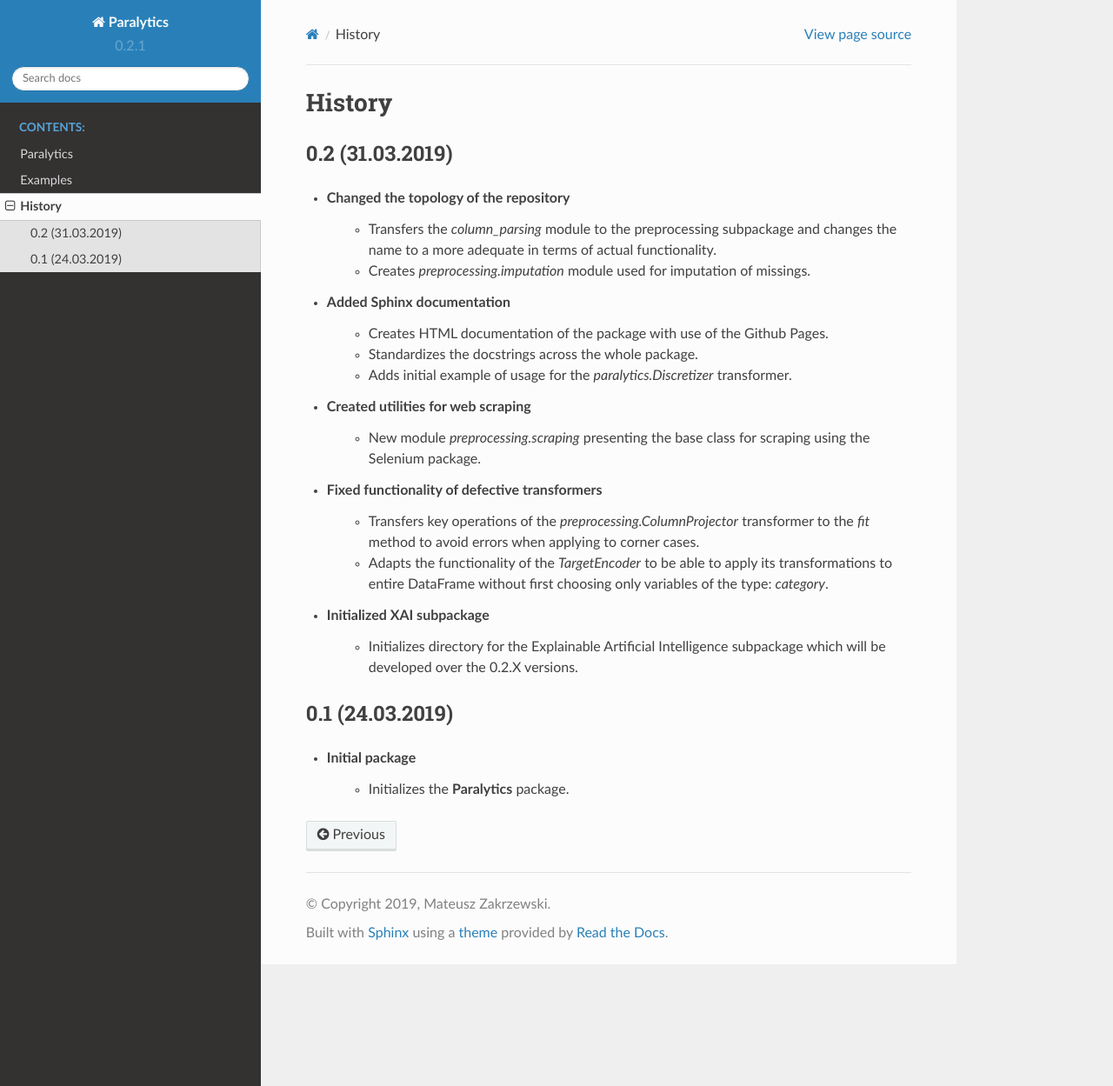
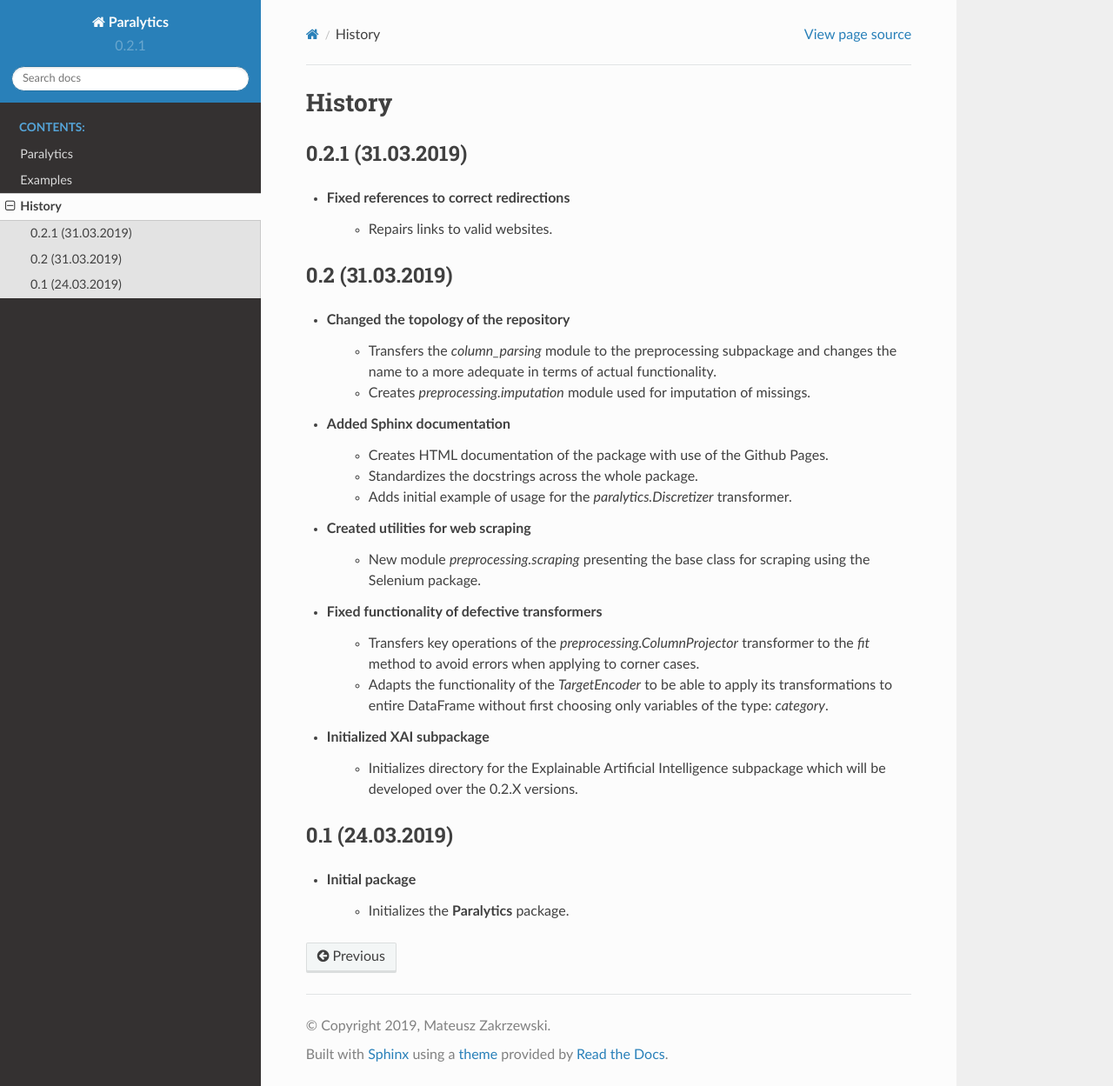
Before and after one commit to mrtovsky/Paralytics, a Sphinx documentation site: the page built from docs/changelog.rst, in a window 1280 px wide and 1249 px high. Shown: the whole window at 87% size. Built offline with Sphinx 7.4.7 and the Read the Docs theme 2.0.0, drawn with Linux system fonts in a browser that asks for light colours.

Commit message:
@fix: References to correct redirections.

```diff
--- a/CHANGELOG.rst
+++ b/CHANGELOG.rst
@@ -1,5 +1,10 @@
 History
 =======
+
+0.2.1 (31.03.2019)
+------------------
+* Fixed references to correct redirections
+    * Repairs links to valid websites.
 
 0.2 (31.03.2019)
 ----------------
--- a/README.rst
+++ b/README.rst
@@ -67,4 +67,4 @@ The easiest way to install the package is using ``pip``: ::
 
 or directly from the github `repository <https://github.com/mrtovsky/Paralytics.git>`_: ::
 
-    pip install git+https://github.com/Paralytics/Paralytics.git
+    pip install git+https://github.com/mrtovsky/Paralytics.git
--- a/docs/html/index.html
+++ b/docs/html/index.html
@@ -170,8 +170,9 @@
 </ul>
 </li>
 <li class="toctree-l1"><a class="reference internal" href="changelog.html">History</a><ul>
-<li class="toctree-l2"><a class="reference internal" href="changelog.html#id1">0.2 (31.03.2019)</a></li>
-<li class="toctree-l2"><a class="reference internal" href="changelog.html#id2">0.1 (24.03.2019)</a></li>
+<li class="toctree-l2"><a class="reference internal" href="changelog.html#id1">0.2.1 (31.03.2019)</a></li>
+<li class="toctree-l2"><a class="reference internal" href="changelog.html#id2">0.2 (31.03.2019)</a></li>
+<li class="toctree-l2"><a class="reference internal" href="changelog.html#id3">0.1 (24.03.2019)</a></li>
 </ul>
 </li>
 </ul>
--- a/docs/html/readme.html
+++ b/docs/html/readme.html
@@ -225,7 +225,7 @@ process automatically. Mainly used packages across the <strong>Paralytics</stron
 </pre></div>
 </div>
 <p>or directly from the github <a class="reference external" href="https://github.com/mrtovsky/Paralytics.git">repository</a>:</p>
-<div class="highlight-default notranslate"><div class="highlight"><pre><span></span><span class="n">pip</span> <span class="n">install</span> <span class="n">git</span><span class="o">+</span><span class="n">https</span><span class="p">:</span><span class="o">//</span><span class="n">github</span><span class="o">.</span><span class="n">com</span><span class="o">/</span><span class="n">Paralytics</span><span class="o">/</span><span class="n">Paralytics</span><span class="o">.</span><span class="n">git</span>
+<div class="highlight-default notranslate"><div class="highlight"><pre><span></span><span class="n">pip</span> <span class="n">install</span> <span class="n">git</span><span class="o">+</span><span class="n">https</span><span class="p">:</span><span class="o">//</span><span class="n">github</span><span class="o">.</span><span class="n">com</span><span class="o">/</span><span class="n">mrtovsky</span><span class="o">/</span><span class="n">Paralytics</span><span class="o">.</span><span class="n">git</span>
 </pre></div>
 </div>
 </div>
```
Also changed, not shown: docs/html/changelog.html (+18 -5 lines), docs/html/searchindex.js, 3 other files.
